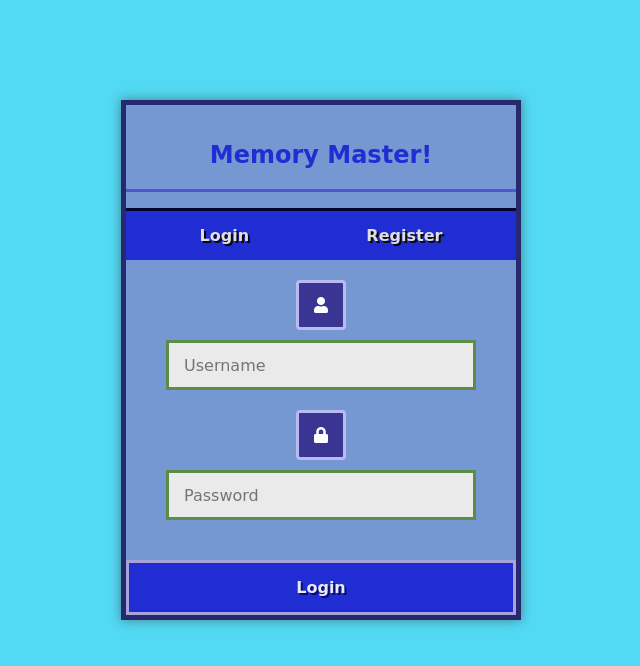
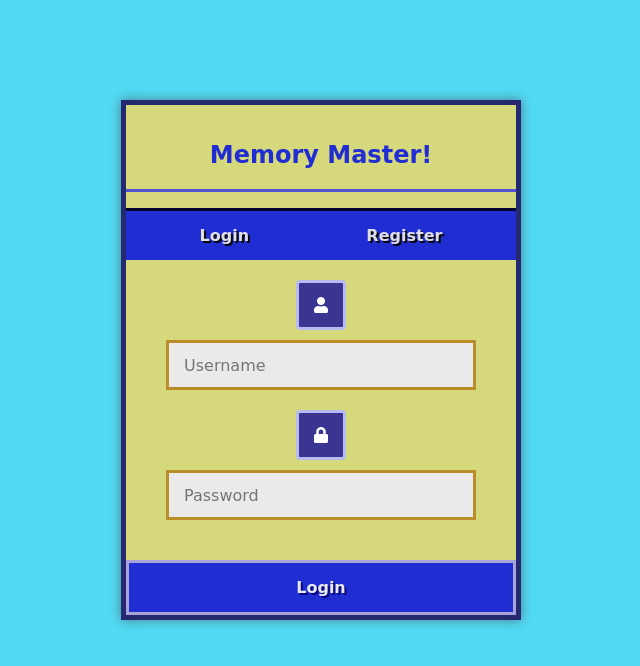
Before and after one commit to sRobinson1209/memory-game-forked, a Flask app: template templates/index.html in a window 1280 px wide. Shown: the top 666 px of the page, without its empty margins (319-959 px from the left). Run offline with Flask 3, Linux system fonts and the light colour scheme; the template is opened without the code that fills it, so the values that code supplies are empty; some web fonts are replaced.

Commit message:
changed style components
added some different color combos for the login page.

```diff
--- a/static/css/style.css
+++ b/static/css/style.css
@@ -25,7 +25,7 @@ body {
 /* Login and New User Styles */
 .login, .New-User {
     width: 400px;
-    background-color: #7598d2; /* Minecraft dirt block brown */
+    background-color: #d6d87c; /* Minecraft dirt block brown */
     border: 5px solid #272970; /* Grass block green border */
     box-shadow: 0 0 10px rgb(68 34 34 / 50%);
     margin: 100px auto;
@@ -88,7 +88,7 @@ body {
     width: 310px;
     height: 50px;
     background-color: #eaeaea; /* Light gray, like stone */
-    border: 3px solid #5d8c4a;
+    border: 3px solid #ba8c2a;
     margin-bottom: 20px;
     padding: 0 15px;
     font-family: 'Press Start 2P', cursive;
```
